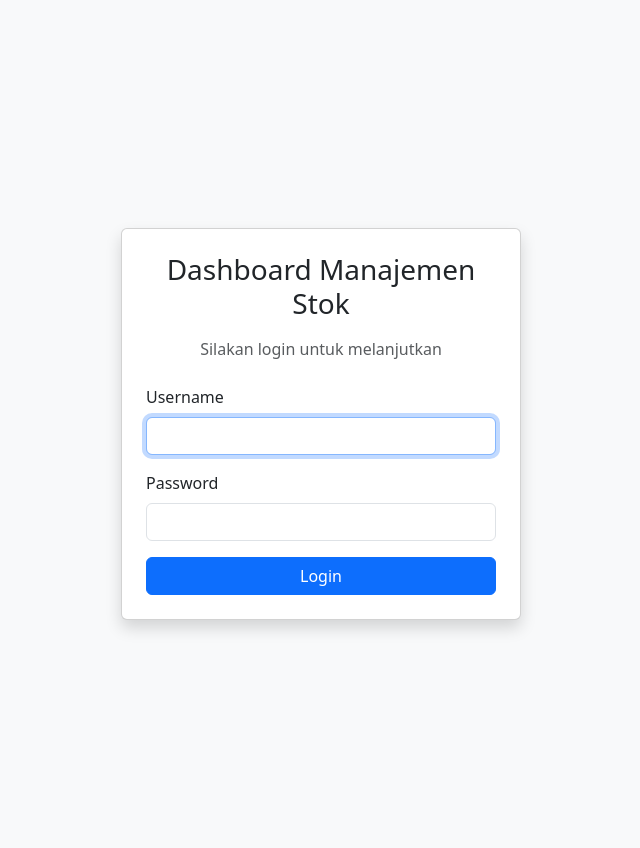
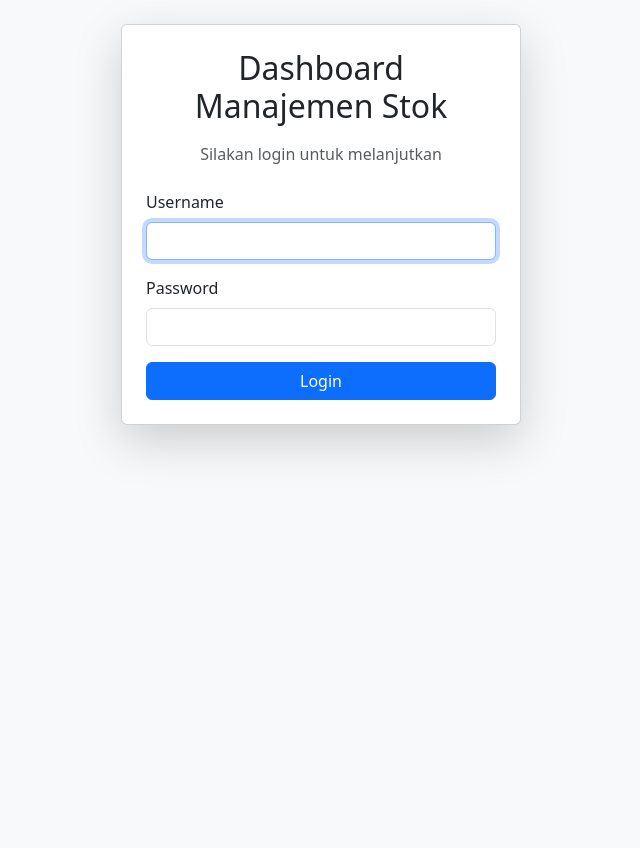
Before and after one commit to Revenage97/kasirbot, a Django app: page / in a window 1280 px wide. Shown: the part 56-904 px from the top of the page, without its empty margins (319-959 px from the left). After the commit the page ends 510 px from the top, so only its background shows below. Run offline with Django 4.2, Linux system fonts and the light colour scheme.

Commit message:
Update login.html

```diff
--- a/templates/registration/login.html
+++ b/templates/registration/login.html
@@ -1,39 +1,34 @@
-{# templates/registration/login.html #}
 {% extends 'inventory/base.html' %}
-{% block title %}Login{% endblock %}
+{% block title %}Login Kasirbot{% endblock %}
 
 {% block content %}
-<!-- wrapper flex 100vh -->
-<div class="d-flex justify-content-center align-items-center min-vh-100">
-  <!-- card login -->
-  <div class="card shadow p-4" style="max-width: 400px; width:100%;">
-    <h3 class="card-title text-center mb-3">Dashboard Manajemen Stok</h3>
+<div class="d-flex justify-content-center align-items-center min-vh-75">
+  <div class="card shadow-lg rounded-2 p-4" style="max-width:400px; width:100%;">
+    <h2 class="card-title text-center mb-3">Dashboard Manajemen Stok</h2>
     <p class="text-center text-muted mb-4">Silakan login untuk melanjutkan</p>
 
     <form method="post" action="{% url 'login' %}">
       {% csrf_token %}
-
       {% if form.non_field_errors %}
-        <div class="alert alert-danger">
-          {{ form.non_field_errors }}
-        </div>
+        <div class="alert alert-danger">{{ form.non_field_errors }}</div>
       {% endif %}
 
       <div class="mb-3">
         <label for="id_username" class="form-label">Username</label>
         <input type="text"
                name="username"
+               id="id_username"
                class="form-control"
-               id="id_username"
-               required autofocus>
+               required
+               autofocus>
       </div>
 
       <div class="mb-3">
         <label for="id_password" class="form-label">Password</label>
         <input type="password"
                name="password"
+               id="id_password"
                class="form-control"
-               id="id_password"
                required>
       </div>
 
```
